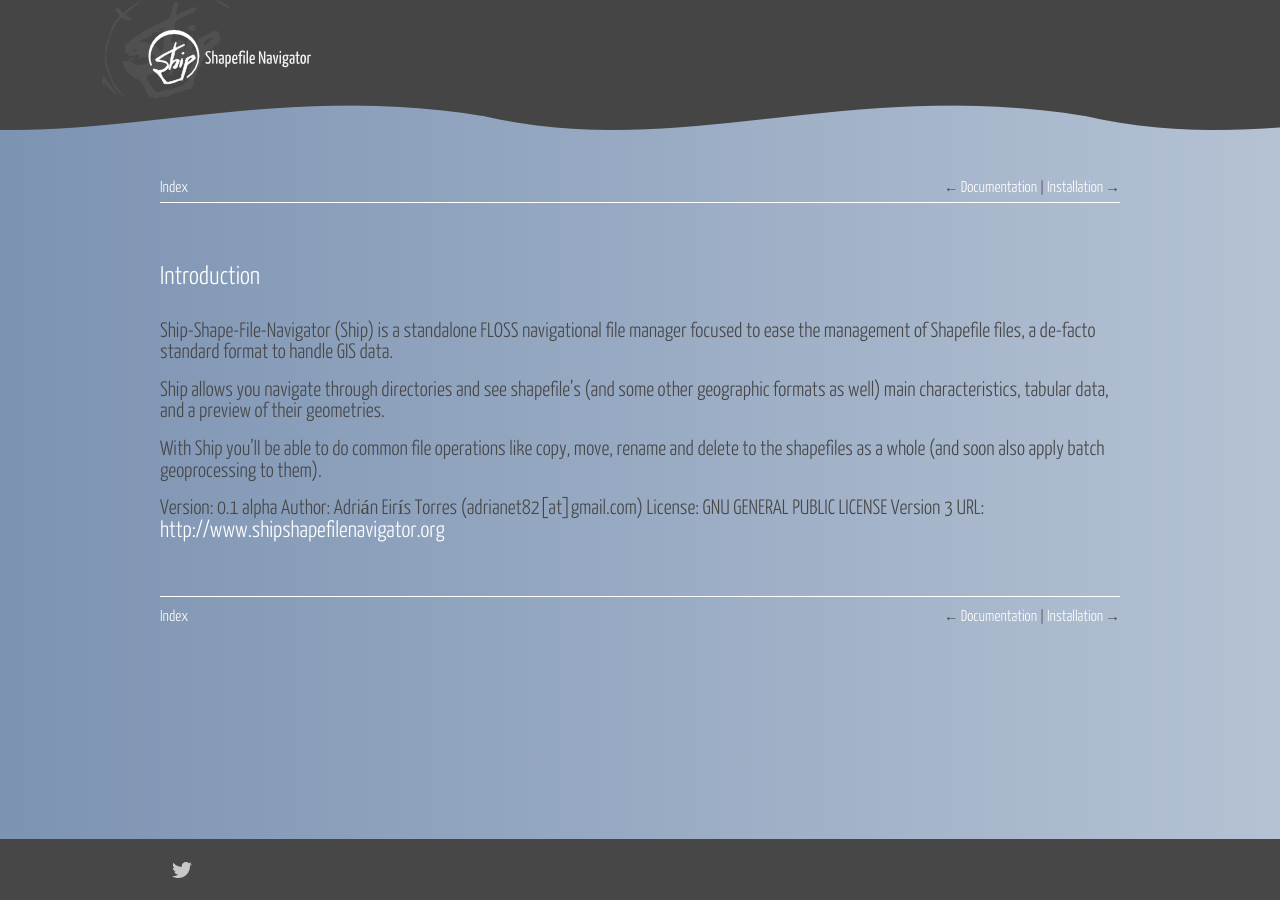
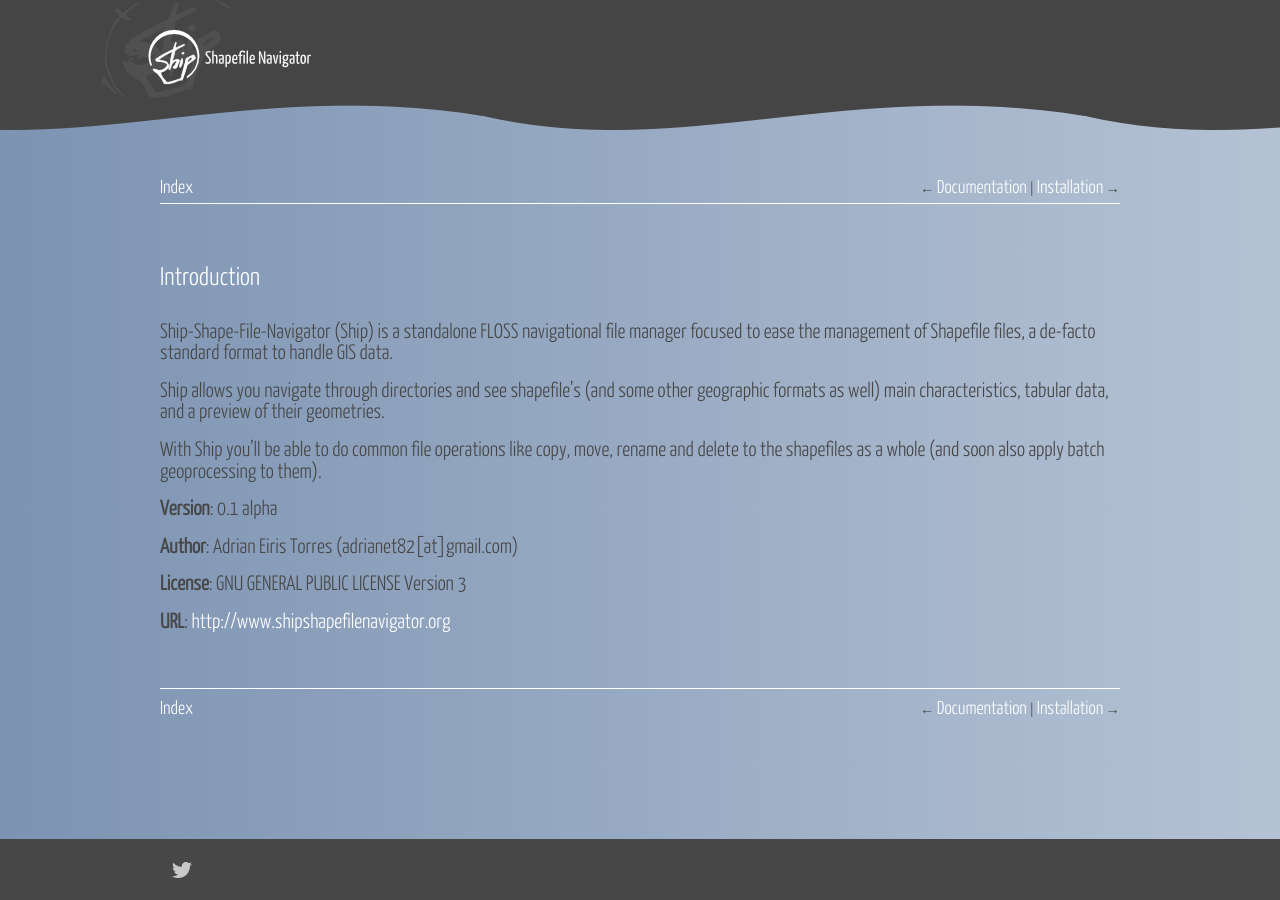
Before and after one commit to shipshp/shipshpfn, a Sphinx documentation site: the page built from docs/intro.rst, in a window 1280 px wide. Built offline with Sphinx 7.4.7, drawn with Linux system fonts in a browser that asks for light colours.

Commit message:
Made some docs styling

```diff
--- a/docs/index.rst
+++ b/docs/index.rst
@@ -15,7 +15,7 @@
     contribution
 
 
-.. readme, cheatsheet
+.. readme
 
 .. ~ Indices and tables
 .. ~ ==================
--- a/docs/intro.rst
+++ b/docs/intro.rst
@@ -11,7 +11,10 @@
 
 With Ship you'll be able to do common file operations like copy, move, rename and delete to the shapefiles as a whole (and soon also apply batch geoprocessing to them).
 
-Version: 0.1 alpha
-Author: Adrián Eirís Torres (adrianet82[at]gmail.com)
-License: GNU GENERAL PUBLIC LICENSE Version 3
-URL: http://www.shipshapefilenavigator.org
+**Version**: 0.1 alpha
+
+**Author**: Adrian Eiris Torres (adrianet82[at]gmail.com)
+
+**License**: GNU GENERAL PUBLIC LICENSE Version 3
+
+**URL**: http://www.shipshapefilenavigator.org
--- a/docs/theme/shipshpfn/static/style.css
+++ b/docs/theme/shipshpfn/static/style.css
@@ -31,7 +31,11 @@
 }
 
 a {
-    font-size: 1.1em;
+    font-size: 1.3em;
+}
+
+.external {
+    font-size: 1em;
 }
 
 p {
```
Also changed, not shown: 11 other files.
